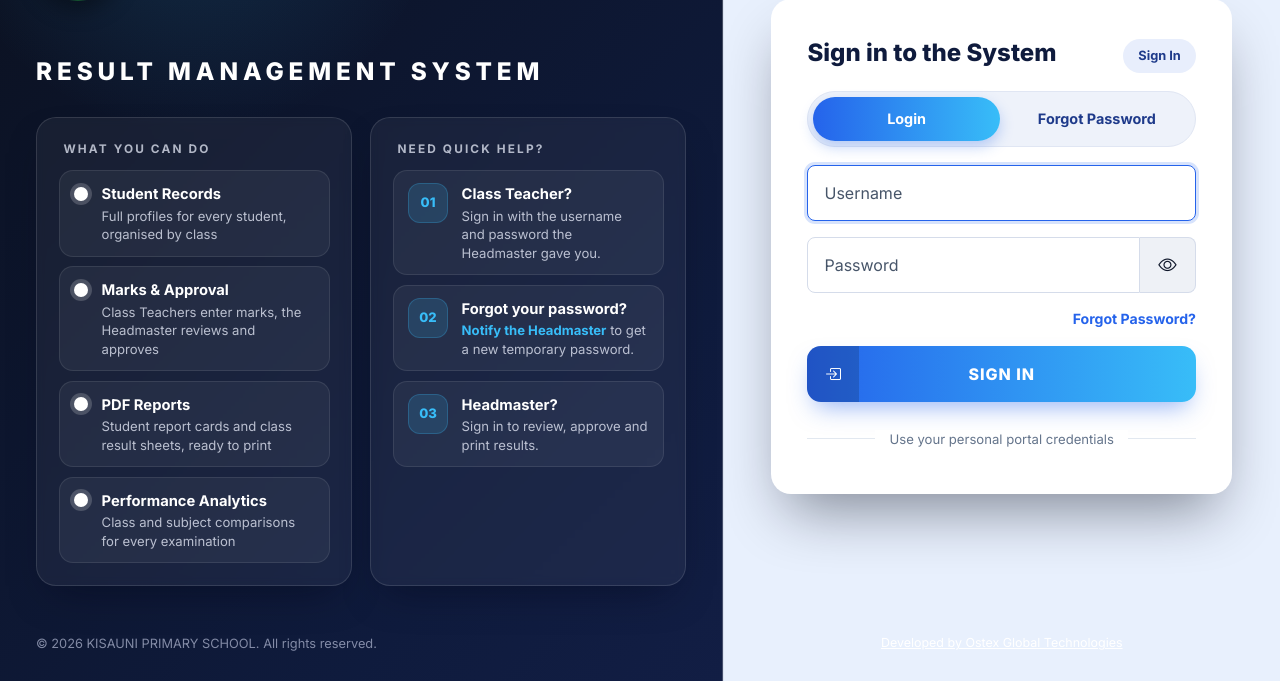
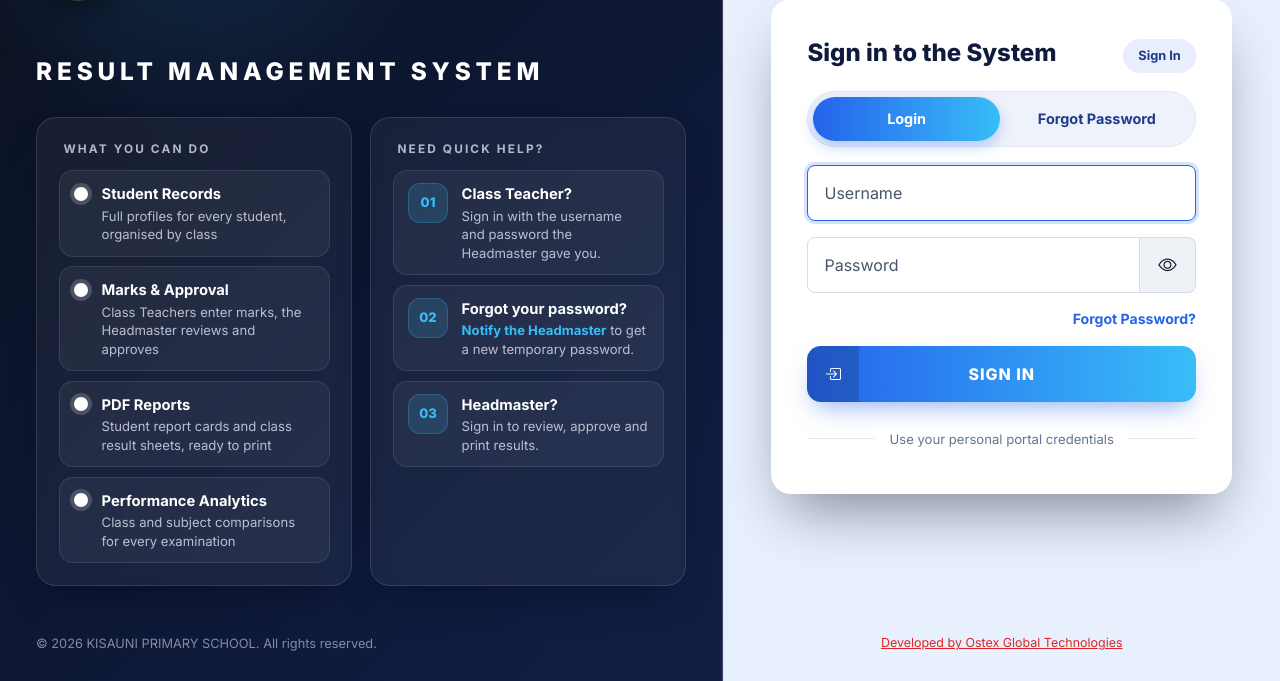
Before and after one commit to otthnachia6-ship-it/KISAUNI_RESULT_SYSTEM_LARAVEL_FINAL, a Laravel app: page /login in a window 1280 px wide, with the pointer over the restyled element. Shown: the part 119-800 px from the top of the page. Run offline with Laravel 12, Linux system fonts and the light colour scheme; data comes from the database, SQL or seed files in the repository; data that the repository does not hold is empty.

Commit message:
Login: the Ostex credit link turns red on hover
Co-Authored-By: Claude Opus 4.8 <noreply@anthropic.com>

```diff
--- a/public/css/style.css
+++ b/public/css/style.css
@@ -882,7 +882,8 @@ html[data-theme="dark"] .rank-badge--gold { background: #3a2e0c; color: #fbbf24;
 .lp-footer { font-size: .8rem; color: rgba(226,232,255,.55); }
 .lp-credit { font-size: .78rem; color: rgba(226,232,255,.65); }
 .lp-credit a { display: inline-block; padding: .35rem .6rem; color: inherit; text-decoration: none; }
-.lp-credit a:hover, .lp-credit a:focus-visible { color: #fff; text-decoration: underline; }
+/* Ostex credit link under the sign-in form: turns red on hover/focus. */
+.lp-credit a:hover, .lp-credit a:focus-visible { color: #dc2626; text-decoration: underline; }
 
 .lp-card { background: #fff; color: #0f172a; border-radius: 20px; padding: 1.5rem 1.25rem; box-shadow: 0 30px 60px -16px rgba(2,6,23,.45); }
 .lp-card-head { display: flex; align-items: flex-start; justify-content: space-between; gap: 1rem; }
```
